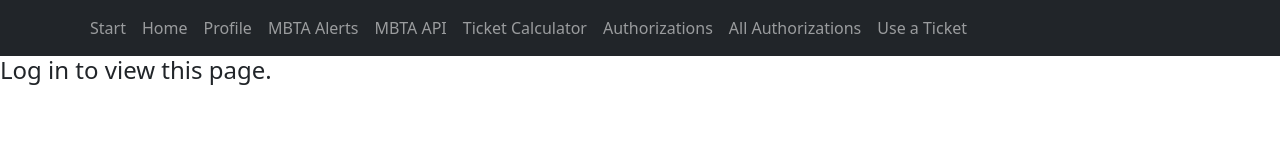
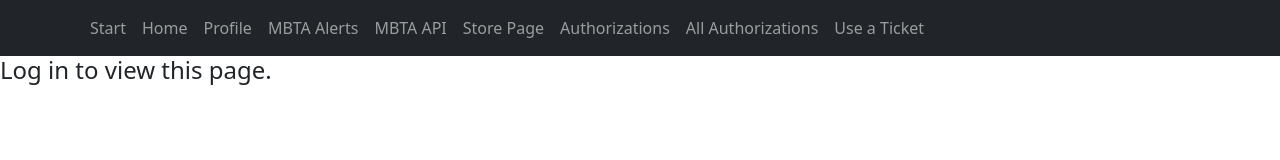
Before and after one commit to Gobogabbl/MBTAProject, a React (Create React App) app in the folder frontend/: page /ticketCalculator in a window 1280 px wide. Shown: the top 160 px of the page. Built offline with nearby package versions, Linux system fonts and the light colour scheme.

Commit message:
Fixed navbar

```diff
--- a/frontend/src/components/navbar.js
+++ b/frontend/src/components/navbar.js
@@ -28,7 +28,7 @@ export default function Navbar() {
         <Nav.Link href="/privateUserProfile">Profile</Nav.Link>
         <Nav.Link href="/mbtaAlerts">MBTA Alerts</Nav.Link>
         <Nav.Link href="/mbtaAPIFunction">MBTA API</Nav.Link>
-        <Nav.Link href="/ticketCalculator">Ticket Calculator</Nav.Link>
+        <Nav.Link href="/ticketCalculator">Store Page</Nav.Link>
         <Nav.Link href="/authorizationsPage">Authorizations</Nav.Link>
         <Nav.Link href="/allAuthorizationsPage">All Authorizations</Nav.Link>
         <Nav.Link href="/useTickets">Use a Ticket</Nav.Link>
--- a/frontend/src/components/pages/ticketCalculator.js
+++ b/frontend/src/components/pages/ticketCalculator.js
@@ -60,8 +60,7 @@ const StorePage = () => {
     return (
         <Card style={{ width: '30rem' }} className="mx-2 my-2">
             <Card.Body>
-                <Card.Title>Store Page</Card.Title>
-                <Card.Subtitle className="mb-2 text-muted">Select if you would like to increase or decrease a specific type of ticket. You can then calculate the total cost of the tickets.</Card.Subtitle>
+                <Card.Subtitle className="mb-2 text-muted">Select if you would like to increase a specific type of ticket. You can then calculate the total cost of the tickets.</Card.Subtitle>
                 <div>
                     {cart ? (
                         <div>
```
